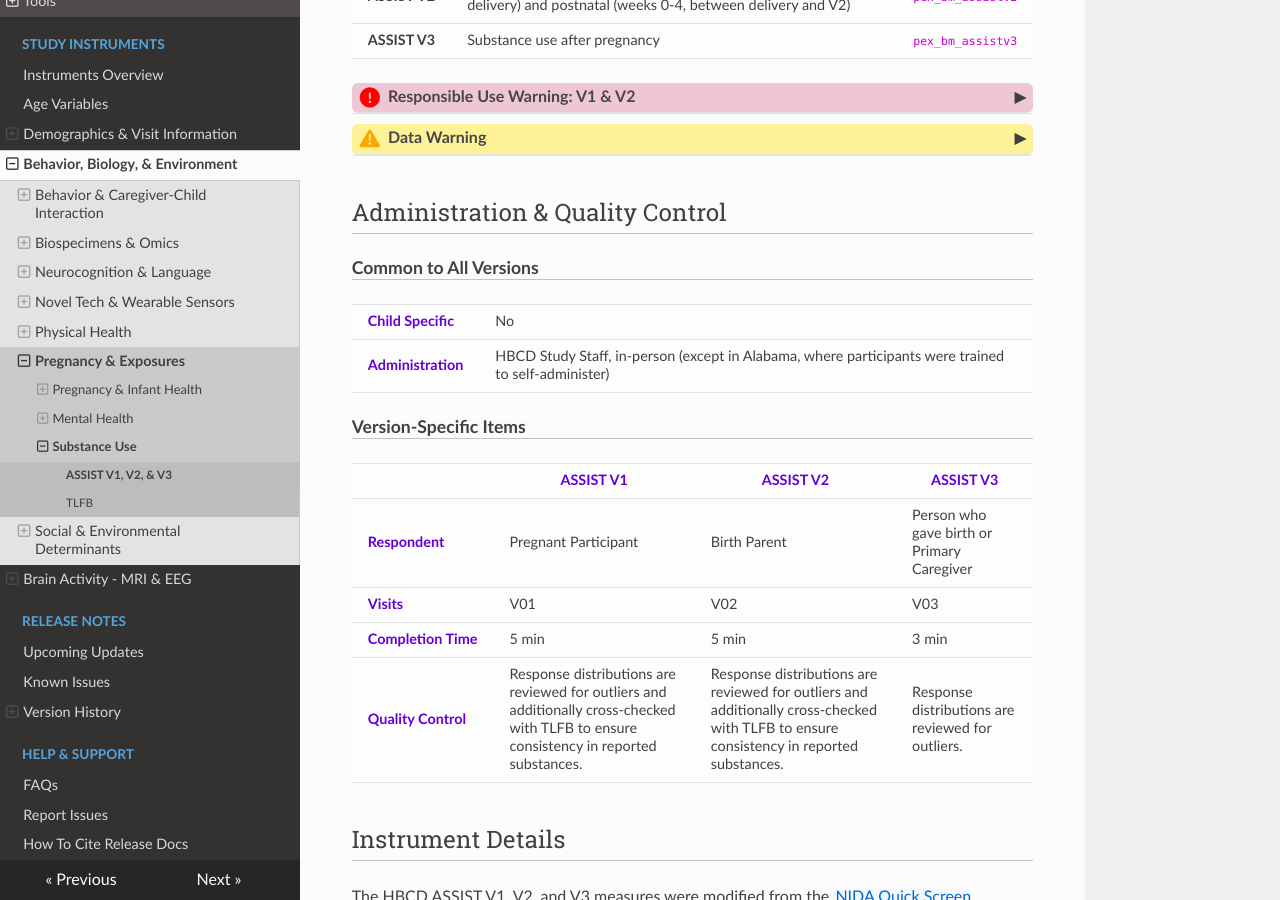
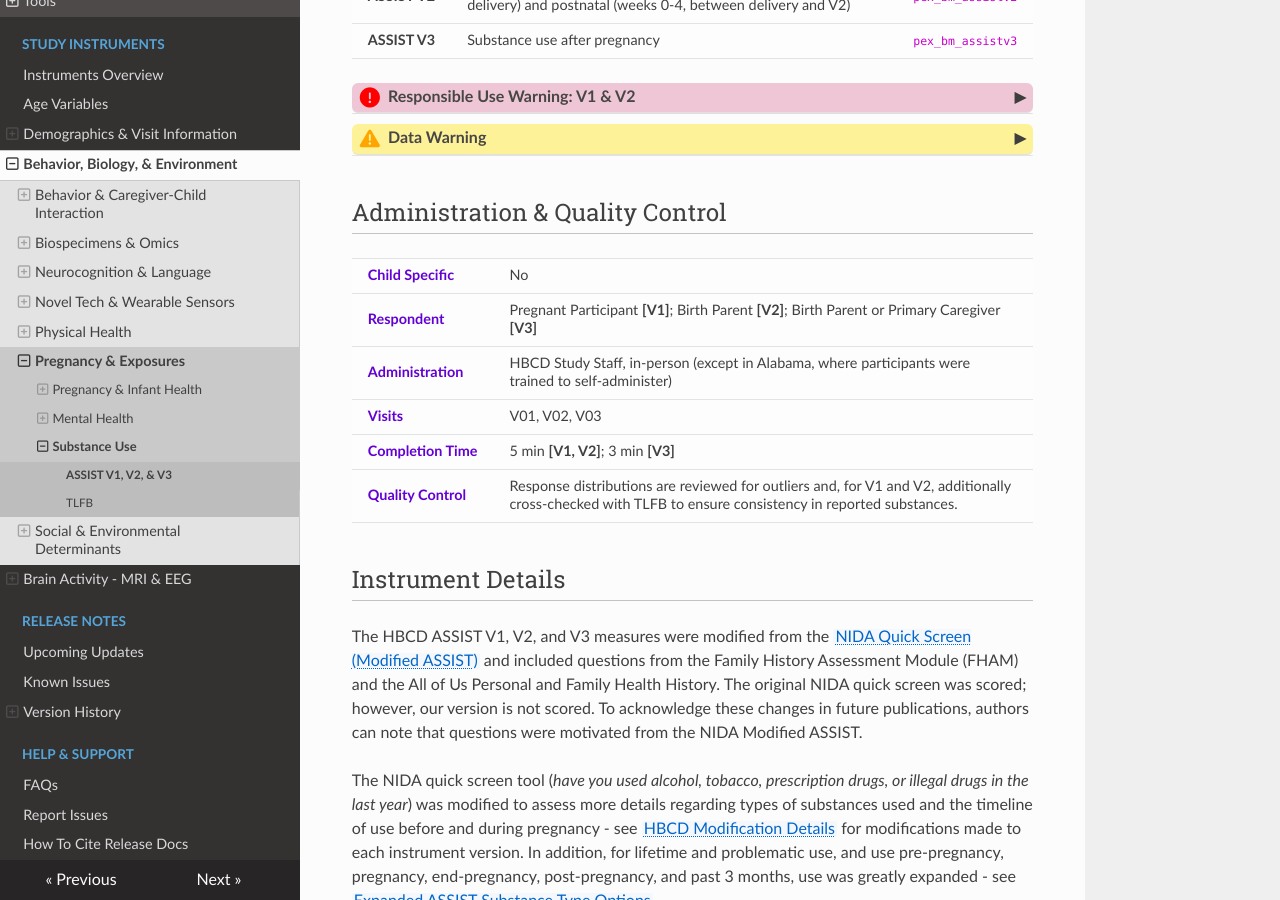
Before and after one commit to nbdc-datahub/hbcd-docs, an MkDocs documentation site: the page built from docs/instruments/pregexp/su/assist.md, in a window 1280 px wide and 900 px high, scrolled down 393 px. Built offline with MkDocs 1.6.1, drawn with Linux system fonts in a browser that asks for light colours; nearby versions of some CDN libraries.

Commit message:
Update assist.md
combine admin into single table

```diff
--- a/docs/instruments/pregexp/su/assist.md
+++ b/docs/instruments/pregexp/su/assist.md
@@ -56,47 +56,20 @@
 
 ## Administration & Quality Control
 
-#### Common to All Versions
 <table class="table-no-vertical-lines" style="width: 100%; border-collapse: collapse; table-layout: fixed;">
 <tbody>
 <tr><td><b>Child Specific</b></td>
 <td>No</td></tr>
+<tr><td><b>Respondent</b></td>
+<td style="word-wrap: break-word; white-space: normal;">Pregnant Participant <strong>[V1]</strong>; Birth Parent <strong>[V2]</strong>; Birth Parent or Primary Caregiver <strong>[V3]</strong></td></tr>
 <tr><td><b>Administration</b></td>
 <td style="word-wrap: break-word; white-space: normal;">HBCD Study Staff, in-person (except in Alabama, where participants were trained to self-administer)</td></tr>
-</tbody>
-</table>
-
-#### Version-Specific Items
-<table class="table-no-vertical-lines" style="width: 100%; border-collapse: collapse; table-layout: fixed;">
-<thead>
-<tr>
-<td>&nbsp;</td>
-<td style="text-align: center;"><b>ASSIST V1</b></td>
-<td style="text-align: center;"><b>ASSIST V2</b></td>
-<td style="text-align: center;"><b>ASSIST V3</b></td>
-</tr>
-</thead>
-<tbody>
-<tr><td><b>Respondent</b></td>
-<td style="word-wrap: break-word; white-space: normal;">Pregnant Participant</td>
-<td style="word-wrap: break-word; white-space: normal;">Birth Parent</td>
-<td style="word-wrap: break-word; white-space: normal;">Person who gave birth or Primary Caregiver</td>
-</tr>
 <tr><td><b>Visits</b></td>
-<td>V01</td>
-<td>V02</td>
-<td>V03</td>
-</tr>
+<td>V01, V02, V03</td></tr>
 <tr><td><b>Completion Time</b></td>
-<td>5 min</td>
-<td>5 min</td>
-<td>3 min</td>
-</tr>
+<td>5 min <strong>[V1, V2]</strong>; 3 min <strong>[V3]</strong></td></tr>
 <tr><td><b>Quality Control</b></td>
-<td style="word-wrap: break-word; white-space: normal;">Response distributions are reviewed for outliers and additionally cross-checked with TLFB to ensure consistency in reported substances.</td>
-<td style="word-wrap: break-word; white-space: normal;">Response distributions are reviewed for outliers and additionally cross-checked with TLFB to ensure consistency in reported substances.</td>
-<td style="word-wrap: break-word; white-space: normal;">Response distributions are reviewed for outliers.</td>
-</tr>
+<td style="word-wrap: break-word; white-space: normal;">Response distributions are reviewed for outliers and, for V1 and V2, additionally cross-checked with TLFB to ensure consistency in reported substances.</td></tr>
 </tbody>
 </table>
 
```
